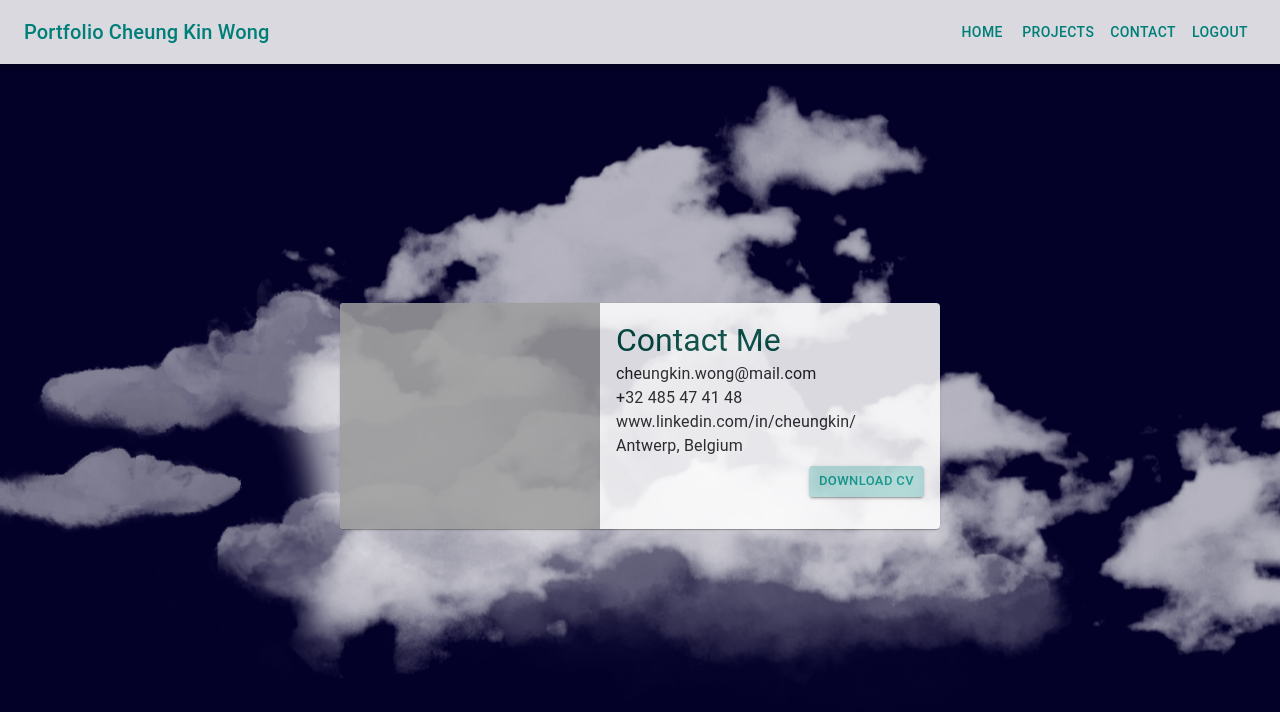
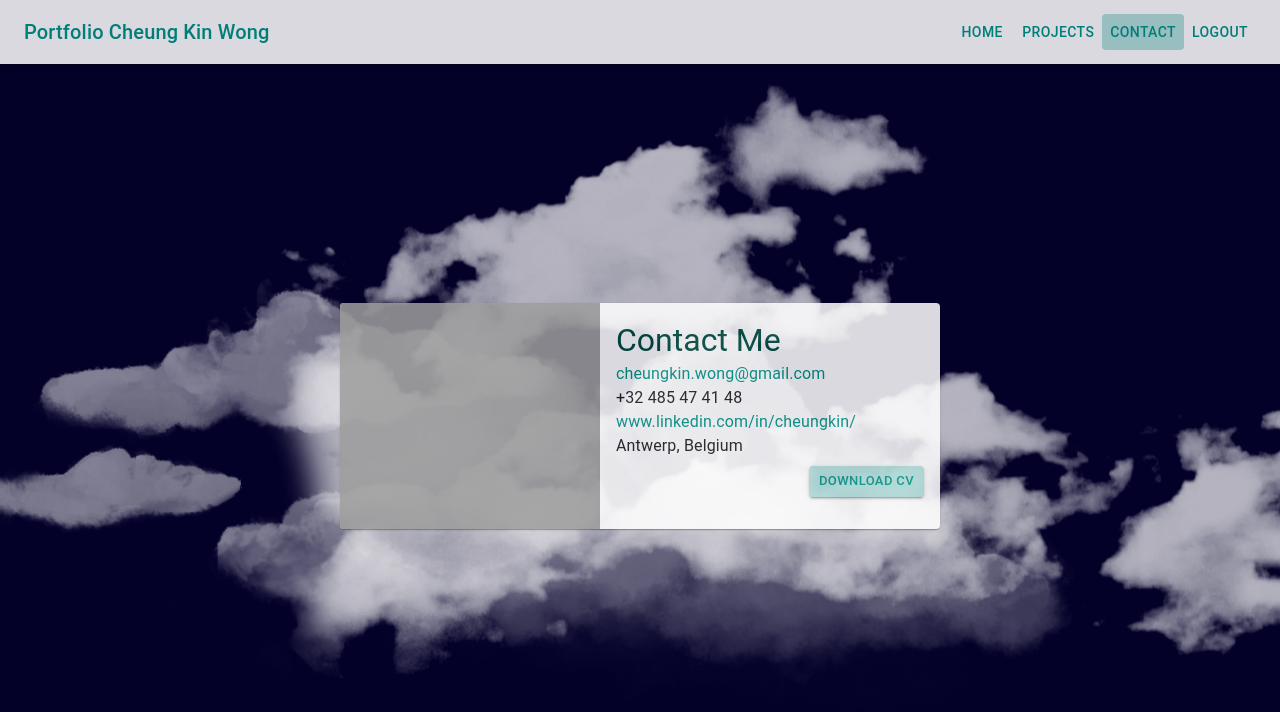
Before and after one commit to cheungkinwong/react-portfolio, a React (Vite) app: page /contact in a window 1280 px wide. Shown: the top 712 px of the page. Built offline with nearby package versions, Linux system fonts and the light colour scheme; sample sign-in values are in the browser's storage; some icons are missing.

Commit message:
fix contact link layout

```diff
--- a/src/App.tsx
+++ b/src/App.tsx
@@ -1,4 +1,4 @@
-import { Routes, Route, Link, useLocation } from 'react-router-dom';
+import { Routes, Route, NavLink, useLocation } from 'react-router-dom';
 import { AppBar, Toolbar, Typography, Button, Container, CssBaseline } from '@mui/material';
 import { useState, useEffect, useMemo } from 'react';
 import { motion, useAnimation } from 'motion/react';
@@ -67,9 +67,9 @@ const App = () => {
         >
           <Toolbar>
             <Typography variant="h6" sx={{ flexGrow: 1 }}>Portfolio Cheung Kin Wong</Typography>
-            <Button color="inherit" component={Link} to="/">Home</Button>
-            <Button color="inherit" component={Link} to="/projects">Projects</Button>
-            <Button color="inherit" component={Link} to="/contact">Contact</Button>
+            <Button color="inherit" component={NavLink} to="/"   sx={{ '&.active': { backgroundColor: 'secondary.light' }}}>Home</Button>
+            <Button color="inherit" component={NavLink} to="/projects"   sx={{ '&.active': {  backgroundColor: 'secondary.light' }}}>Projects</Button>
+            <Button color="inherit" component={NavLink} to="/contact"   sx={{ '&.active': { backgroundColor: 'secondary.light' }}}>Contact</Button>
             <Button color="inherit" onClick={logout}>Logout</Button>
 
           </Toolbar>
--- a/src/pages/Contact.tsx
+++ b/src/pages/Contact.tsx
@@ -4,6 +4,7 @@ import {
   CardContent,
   Typography,
   IconButton,
+  Link,
   CardActions, Button,
 } from '@mui/material';
 import { motion } from 'motion/react';
@@ -136,17 +137,21 @@ const Contact = ({
               <Typography variant="h5" sx={{ fontSize: { xs: '1.2rem', sm: '1.5rem', md: '2rem' }, color: 'secondary.dark' }}>
                 Contact Me
               </Typography>
-              <Typography>cheungkin.wong@mail.com</Typography>
+              <Typography>
+                <Link href="mailto:cheungkin.wong@gmail.com" target="_blank" sx={{ color: 'secondary.main', textDecoration: 'none' }}>
+                  cheungkin.wong@gmail.com
+                </Link>
+                </Typography>
               <Typography>+32 485 47 41 48</Typography>
               <Typography>
-                <a
+                <Link
                   href="https://www.linkedin.com/in/cheungkin/"
                   target="_blank"
                   rel="noopener noreferrer"
-                  style={{ color: 'inherit', textDecoration: 'none' }}
+                  sx={{ color: 'secondary.main', textDecoration: 'none' }}
                 >
                   www.linkedin.com/in/cheungkin/
-                </a>
+                </Link>
               </Typography>
               <Typography>Antwerp, Belgium</Typography>
               <CardActions sx={{ justifyContent: 'flex-end', paddingX: 0 }}>
```
